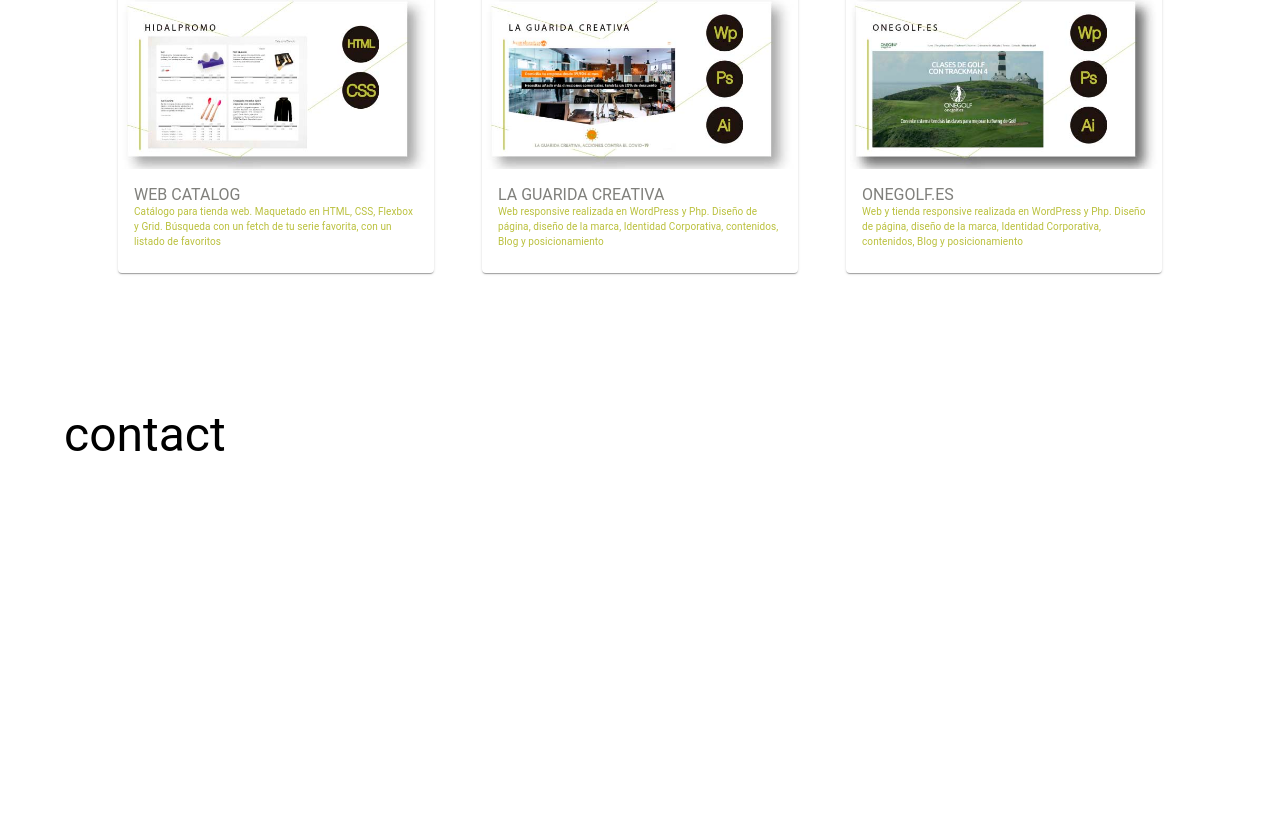
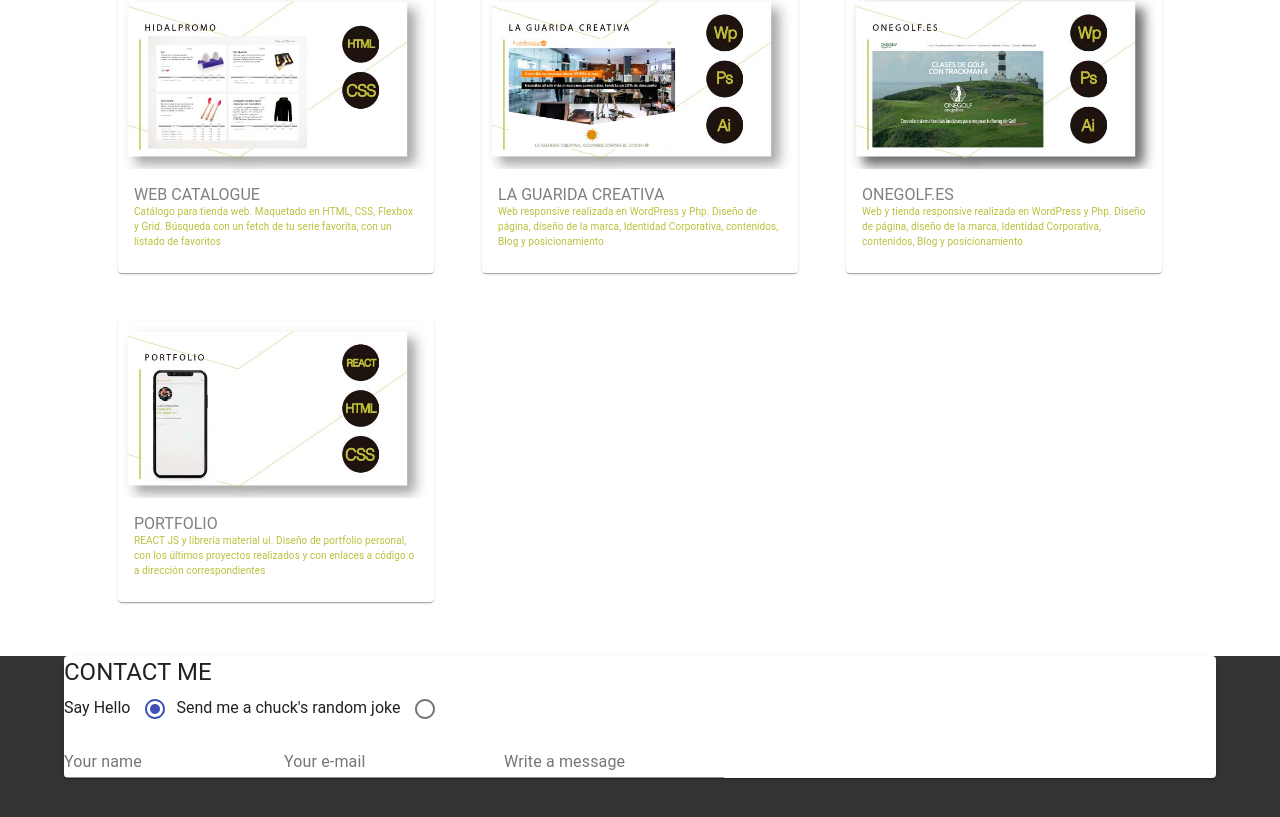
Before and after one commit to luciaenriquezbos/portfolio, a React (Create React App) app: page / in a window 1280 px wide. Shown: the part 2057-2874 px from the top of the page. Built offline with nearby package versions, Linux system fonts and the light colour scheme.

Commit message:
add a form

```diff
--- a/src/components/App.js
+++ b/src/components/App.js
@@ -13,7 +13,7 @@ const App = () => {
       <About id="about" dark={false} />
       <Skills title="{{skills}}" id="skills" dark={true} />
       <MyWork title="my work" id="work" dark={false} />
-      <Contact title="contact" id="contact" dark={false} />
+      <Contact title="contact" id="contact" dark={true} />
     </div>
   );
 };
--- a/src/components/Contact.js
+++ b/src/components/Contact.js
@@ -1,11 +1,48 @@
-import { makeStyles, Typography } from "@material-ui/core";
+import {
+  makeStyles,
+  Typography,
+  Paper,
+  Radio,
+  TextField,
+} from "@material-ui/core";
+import { useState } from "react";
 
-const Contact = ({ title, dark, id }) => {
+const Contact = ({ dark, id }) => {
   const classes = useStyles();
+  const [value, setValue] = useState("Say Hi");
+
+  const handleChange = (e) => {
+    setValue(e.target.value);
+  };
   return (
     <div className={`${classes.section} ${dark && classes.sectiondark}`}>
       <div className={classes.sectioncontent} id={id}>
-        <Typography variant="h3">{title}</Typography>
+        <Paper className={classes.root}>
+          <div className={classes.titleandhoices}>
+            <Typography variant="h5">CONTACT ME</Typography>
+            <div className={classes.choices}>
+              <spam>Say Hello </spam>
+              <Radio
+                value="Say Hi"
+                checked={value === "Say Hi"}
+                color="primary"
+                onChange={handleChange}
+              />
+              <spam>Send me a chuck's random joke </spam>
+              <Radio
+                value="Send me a Chuck's random joke "
+                checked={value === "Send me a chuck's random joke "}
+                color="primary"
+                onChange={handleChange}
+              />
+            </div>
+          </div>
+          <form className={classes.form}>
+            <TextField label="Your name"></TextField>
+            <TextField label="Your e-mail"></TextField>
+            <TextField label="Write a message"></TextField>
+          </form>
+        </Paper>
       </div>
     </div>
   );
--- a/src/components/mockData.js
+++ b/src/components/mockData.js
@@ -5,6 +5,7 @@ import showlist from "../Images/dexter.jpg";
 import hidalpromoimage from "../Images/hidalpromo.jpg";
 import laguarida from "../Images/guarida.jpg";
 import onegolf from "../Images/onegolf.jpg";
+import portfolio from "../Images/portfolio.jpg";
 
 const mockData = [
   {
@@ -29,7 +30,7 @@ const mockData = [
     link: "https://github.com/luciaenriquezbos/Buscador-de-series",
   },
   {
-    title: "WEB CATALOG",
+    title: "WEB CATALOGUE",
     description:
       "Catálogo para tienda web. Maquetado en HTML, CSS, Flexbox y Grid. Búsqueda con un fetch de tu serie favorita, con un listado de favoritos",
     image: hidalpromoimage,
@@ -49,6 +50,13 @@ const mockData = [
     image: onegolf,
     link: "https://onegolf.es/",
   },
+  {
+    title: "PORTFOLIO",
+    description:
+      "REACT JS y librería material ui. Diseño de portfolio personal, con los últimos proyectos realizados y con enlaces a código o a dirección correspondientes",
+    image: portfolio,
+    link: "https://github.com/luciaenriquezbos/portfolio",
+  },
 ];
 
 export default mockData;
```
Also changed, not shown: src/Images/portfolio.jpg (added).
